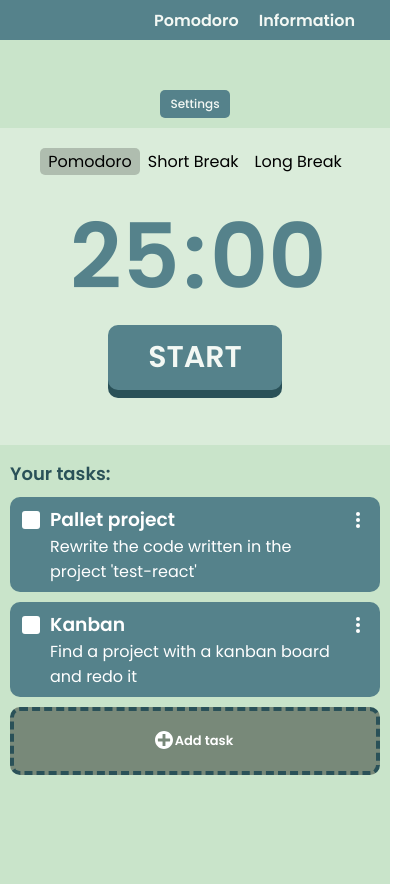
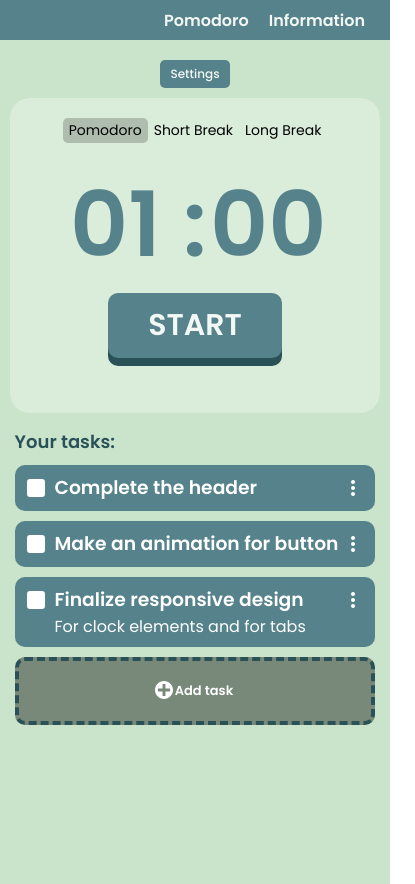
Before and after one commit to max-abraztsov/Pomodoro-Clock, a React (Create React App) app: page / in a window 390 px wide. Shown: the whole page, 415 px wide, since content can reach past the window. Built offline with nearby package versions, Linux system fonts and the light colour scheme.

Commit message:
add responsive, add sound, debugging, add modal for end of timer

```diff
--- a/src/components/Tasks.jsx
+++ b/src/components/Tasks.jsx
@@ -6,8 +6,9 @@ import ButtonAdd from './UI/button-add/ButtonAdd';
 const Tasks = () => {
 
     const [tasks, setTasks] = useState([
-        {id: 1680363507841, state: false, title: "Pallet project", note: "Rewrite the code written in the project 'test-react'"},
-        {id: 1680363507842, state: false, title: "Kanban", note: "Find a project with a kanban board and redo it"},
+        {id: 1680363507841, state: false, title: "Complete the header", note: ""},
+        {id: 1680363507842, state: false, title: "Make an animation for button", note: ""},
+        {id: 1680363507843, state: false, title: "Finalize responsive design", note: "For clock elements and for tabs"},
     ]);
 
     const [editor, setEditor] = useState(true);
--- a/src/components/Timer.jsx
+++ b/src/components/Timer.jsx
@@ -1,6 +1,9 @@
 import React, {useState, useEffect} from 'react';
 import Clock from './Clock';
 import MyButton from './UI/button/MyButton';
+import clickAudio from "../audio/click.mp3";
+import endAlarm from "../audio/alarm.mp3";
+import MyModal from './UI/modal/MyModal';
 
 
 const Timer = ({setting, id}) => {
@@ -12,7 +15,9 @@ const Timer = ({setting, id}) => {
 
     const [timerId, setTimerId] = useState(0);
 
-    useEffect(() => setTime({...time, minutes: setting}), [setting])
+    const [modal, setModal] = useState(0);
+
+    useEffect(() => setTime({...time, minutes: setting}), [setting]);
 
     // Logic for calculating residual time
     useEffect(() => {
@@ -25,7 +30,15 @@ const Timer = ({setting, id}) => {
                 minutes: Math.floor( distanse / (60*1000)),
                 seconds: Math.floor( distanse % (60*1000) / 1000),
                 })
-                setTimerId(intervalId);
+                if (distanse <= 0){
+                    clearInterval(intervalId);
+                    new Audio(endAlarm).play();
+                    setTime({...time, minutes: setting, seconds: 0,});
+                    setButtonState({ state: false, text: "START",});
+                    setModal(true);
+                } else {
+                    setTimerId(intervalId);
+                }
             }, 1000);
         } else clearInterval(timerId);
     }, [buttonState])
@@ -33,12 +46,14 @@ const Timer = ({setting, id}) => {
     // Toggle function for button "Start/Pause"
     function toggleStateOfButton(e){
         e.preventDefault();
+        new Audio(clickAudio).play();
         if (!buttonState.state) setButtonState({...buttonState, state: true, text: "PAUSE"});
         else setButtonState({...buttonState, state: false, text: "START"});
     }
 
     return (
         <div id={id} className='timer'>
+            <MyModal visible={modal} setVisible={setModal}>Time's up!</MyModal>
             <Clock minutes={time.minutes} seconds={time.seconds}/>
             <MyButton action={toggleStateOfButton}>{buttonState.text}</MyButton>
         </div>
--- a/src/components/UI/button/MyButton.jsx
+++ b/src/components/UI/button/MyButton.jsx
@@ -2,6 +2,8 @@ import React from 'react';
 import classes from "./MyButton.module.css";
 
 const MyButton = ({children, action}) => {
+
+
     return (
         <div className={classes.buttonBlock}>
             <button className={classes.myButton} onClick={action}>
--- a/src/components/UI/navbar/Navbar.module.css
+++ b/src/components/UI/navbar/Navbar.module.css
@@ -1,5 +1,6 @@
 .navbar{
     display:flex;
+    justify-content: center;
     align-items:center;
     width: 100vw;
     height: 40px;
@@ -8,12 +9,14 @@
 }
 
 .navbar__links{
-    margin-left: auto;
+    display:flex;
+    justify-content: flex-end;
+    width:440px;
 }
 
 .navbar__link{
     cursor:pointer;
-    margin-right: 20px;
+    margin:0 10px;
     color:#F3F8F4;
     text-decoration: none;
     font-weight: 600;
--- a/src/pages/Pomodoro.jsx
+++ b/src/pages/Pomodoro.jsx
@@ -8,7 +8,7 @@ import Tasks from "../components/Tasks";
 
 const Pomodoro = () => {
     // User time settings
-  const [timeSettings, setTimeSettings] = useState({focus: 25, short: 5, long: 10});
+  const [timeSettings, setTimeSettings] = useState({focus: 1, short: 5, long: 10});
   // State of modal with settings
   const [visible, setVisible] = useState(false);
 
--- a/src/styles/style.css
+++ b/src/styles/style.css
@@ -1,12 +1,10 @@
 @import url('https://fonts.googleapis.com/css2?family=Poppins:wght@400;500;600&display=swap');
-
 *{
     margin: 0;
     padding: 0;
     font-family: 'Poppins', sans-serif;
     box-sizing: border-box;
 }
-
 .timer__section{
     width: 100vw;
     min-height: 100vh;
@@ -16,7 +14,6 @@
     background-color: #C9E4CA;
     padding: 50px 10px 50px 10px;
 }
-
 .clock{
     position:relative;
     width: 100%;
@@ -24,50 +21,42 @@
     font-weight: 600;
     color: #55828B;
 }
-
 .clock span{
     display:inline-block;
 }
-
 .clock__minutes{
     position:absolute;
     top: 0;
     left:calc(50% - 125px);
     text-align:right;
 }
-
 .clock__seconds{
     position:absolute;
     top: 0;
     left:calc(50% + 15px);
     text-align:left;
 }
-
 .clock__dots{
     position:relative;
     top: 0;
     left:calc(50% - 12px);
 }
-
 .settings__items-inputs{
     display:flex;
     flex-direction:column;
     width: 100%;
 }
-
 .settings__items-inputs h3, p{
     color: #55828B;
 }
-
 .timer{
     display:flex;
     flex-direction: column;
     justify-content: center;
     align-items:center;
-    width: 340px;
+    max-width: 340px;
     height: 250px;
 }
-
 .tabsAndTimers{
     display:flex;
     justify-content:center;
@@ -81,25 +70,21 @@
     background-color: rgba( 0, 0 , 0, 0.2);
     outline: none;
 }
-
 .tabList{
     display:flex;
     justify-content: center;
 }
-
 .tabItem{
     list-style: none;
     padding: 1px 8px;
     border-radius: 5px;
 }
-
 .tasks__title{
     display: inline-block;
     margin: 15px 0 0 0;
     font-size: 18px;
     color:#2a5158;
 }
-
 .task{
     display:flex;
     align-items:flex-start;
@@ -109,7 +94,6 @@
     padding:8px 12px;
     margin: 10px 0;
 }
-
 .task__label{
     cursor: pointer;
     display:flex;
@@ -133,11 +117,9 @@
     width:25px;
     padding:5px 0 5px 5px;
 }
-
 .editor{
     display:none;
 }
-
 .editor__block{
     display:flex;
     flex-direction:column;
@@ -148,7 +130,6 @@
     height:140px;
     margin-bottom: 10px;
 }
-
 .editor__buttons-block{
     display:flex;
     justify-content:space-between;
@@ -159,28 +140,23 @@
     width:35%;
     justify-content:space-between;
 }
-
 .activeEditor{
     display:block !important;
 }
-
 .information__section{
     padding: 50px 100px;
 }
-
 .information__section h2 {
     display: inline-block;
     color: #2A5158;
     margin-bottom: 20px;
 }
-
 .information__title{
     display:inline-block;
     position:relative;
     color: #2A5158;
     margin: 10px 0;
 }
-
 .information__title::before{
     content: "";
     display:inline-block;
@@ -192,7 +168,6 @@
     border-radius: 2px;
     background-color: #C9E4CA;
 }
-
 .information__section li{
     color:#7B828B;
     list-style: none;
@@ -200,7 +175,6 @@
     top:0;
     left: 12px;
 }
-
 .information__section li::before{
     content: "";
     display:inline-block;
@@ -212,3 +186,41 @@
     border-radius: 50%;
     background-color: #C9E4CA;
 }
+
+@media (max-width: 500px){
+    .tabsAndTimers{
+        width: 100%;
+    }
+    .timer__section{
+        padding: 20px 10px 30px 10px;
+    }
+    .tabItem{
+        font-size: 14px;
+        padding: 2px 6px;
+    }
+
+}
+@media (max-width: 340px){
+    .clock{
+        font-size: 70px;
+    }
+    .clock__minutes{
+        left:calc(50% - 100px);
+    }
+    .clock__seconds{
+        left:calc(50% + 12px);
+    }
+    .clock__dots{
+        left:calc(50% - 8px);
+    }
+}
+@media (max-width: 768px){
+    .information__section{
+        padding: 50px 30px;
+    }
+}
+@media (max-width: 500px){
+    .information__section{
+        padding: 20px 20px;
+    }
+}
```
Also changed, not shown: src/pages/Information.jsx (+8 -6 lines), 2 other files (tests, documents, lock files or other folders).
